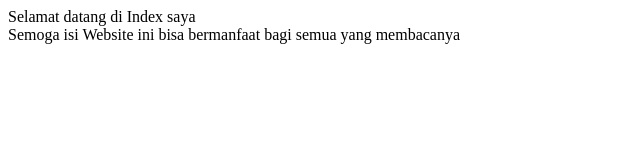
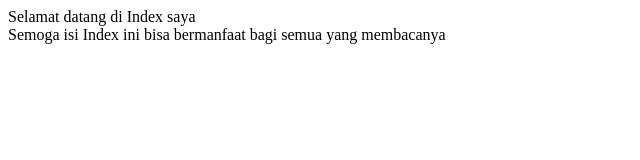
Before and after one commit to JonathanAntonius/Branch_html, a plain HTML site: page index.html in a window 1280 px wide. Shown: the full height of the page, 0-640 px from the left. Drawn offline with Linux system fonts and the light colour scheme.

Commit message:
Update Website to Index

```diff
--- a/index.html
+++ b/index.html
@@ -1,9 +1,9 @@
 <html>
 <head>
-<title> Jonathan's Website </title>
+<title> Jonathan's Index </title>
 </head>
 <body>
 Selamat datang di Index saya <br>
-Semoga isi Website ini bisa bermanfaat bagi semua yang membacanya
+Semoga isi Index ini bisa bermanfaat bagi semua yang membacanya
 </body>
 <html>
```
